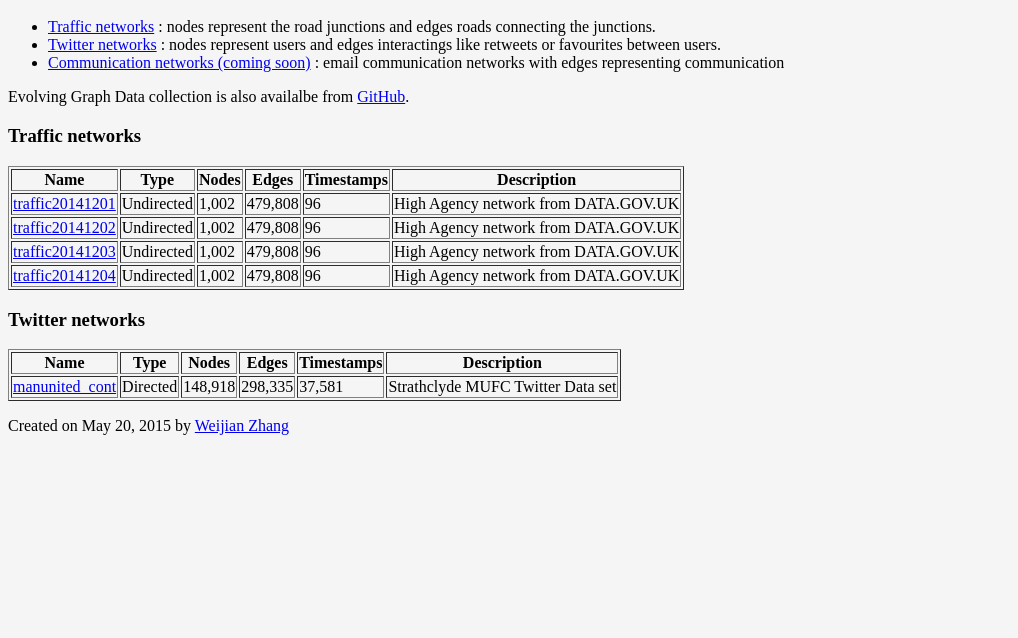
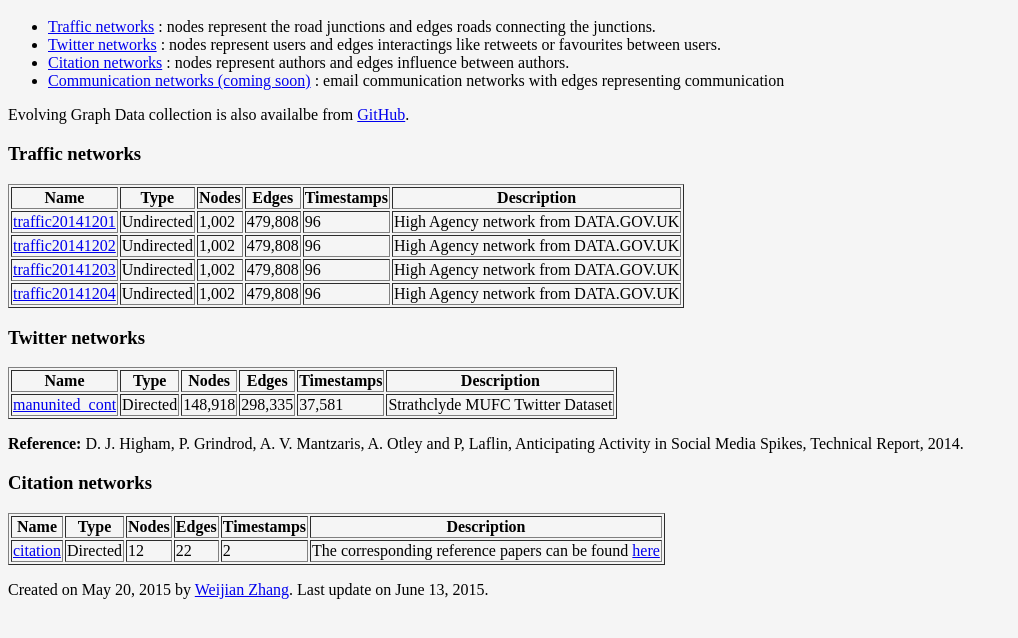
Before and after one commit to weijianzhg/EvolvingGraphDatasets, a plain HTML site: page index.html in a window 1280 px wide. Shown: the part 48-686 px from the top of the page, without its empty margins (0-1018 px from the left). Drawn offline with Linux system fonts and the light colour scheme.

Commit message:
update main page

```diff
--- a/index.html
+++ b/index.html
@@ -15,6 +15,7 @@
 <ul>
   <li><a href="#traffic">Traffic networks</a> : nodes represent the road junctions and edges roads connecting the junctions. </li>
   <li><a href="#twitter">Twitter networks</a> : nodes represent users and edges interactings like retweets or favourites between users. </li>
+  <li><a href="#citation">Citation networks</a> : nodes represent authors and edges influence between authors.
   <li><a href="#email">Communication networks (coming soon)</a> : email communication networks with edges representing communication</li>
 </ul>
 Evolving Graph Data collection is also availalbe from <a href="https://github.com/weijianzhang/EvolvingGraphDatasets">GitHub</a>.
@@ -63,6 +64,7 @@ Evolving Graph Data collection is also availalbe from <a href="https://github.co
 </tr>
 </table>
 
+<!-- Twitter Network -->
 
 <a name="twitter"></a><h3>Twitter networks</h3>
 <table id="datatab2" summary="Table of datasets" border=1>
@@ -80,12 +82,38 @@ Evolving Graph Data collection is also availalbe from <a href="https://github.co
   <td>148,918</td>
   <td>298,335</td>
   <td>37,581</td>
-  <td>Strathclyde MUFC Twitter Data set</td>
+  <td>Strathclyde MUFC Twitter Dataset</td>
+</tr>
+</table>
+
+<p><b>Reference:</b>
+D. J. Higham, P. Grindrod, A. V. Mantzaris, A. Otley and P, Laflin,
+Anticipating Activity in Social Media Spikes, Technical Report, 2014.</p>
+
+<!-- Citation Network -->
+<a name="citation"></a><h3>Citation networks</h3>
+<table id="datatab2" summary="Table of datasets" border=1>
+<tr>
+  <th>Name</th>
+  <th>Type</a></th>
+  <th>Nodes</th>
+  <th>Edges</th>
+  <th>Timestamps</th>
+  <th>Description</th>
+</tr>
+<tr>
+  <td><a href="citation/citation.csv">citation</a></td>
+  <td>Directed</td>
+  <td>12</td>
+  <td>22</td>
+  <td>2</td>
+  <td>The corresponding reference papers can be found
+    <a href ="citation/cite.bib">here</a></td>
 </tr>
 </table>
 
 
 
 
-  <p>Created on May 20, 2015 by <a href="http://www.maths.manchester.ac.uk/~weijian/"> Weijian Zhang</a>
+<p>Created on May 20, 2015 by <a href="http://www.maths.manchester.ac.uk/~weijian/"> Weijian Zhang</a>. Last update on June 13, 2015.
 </BODY>
```
